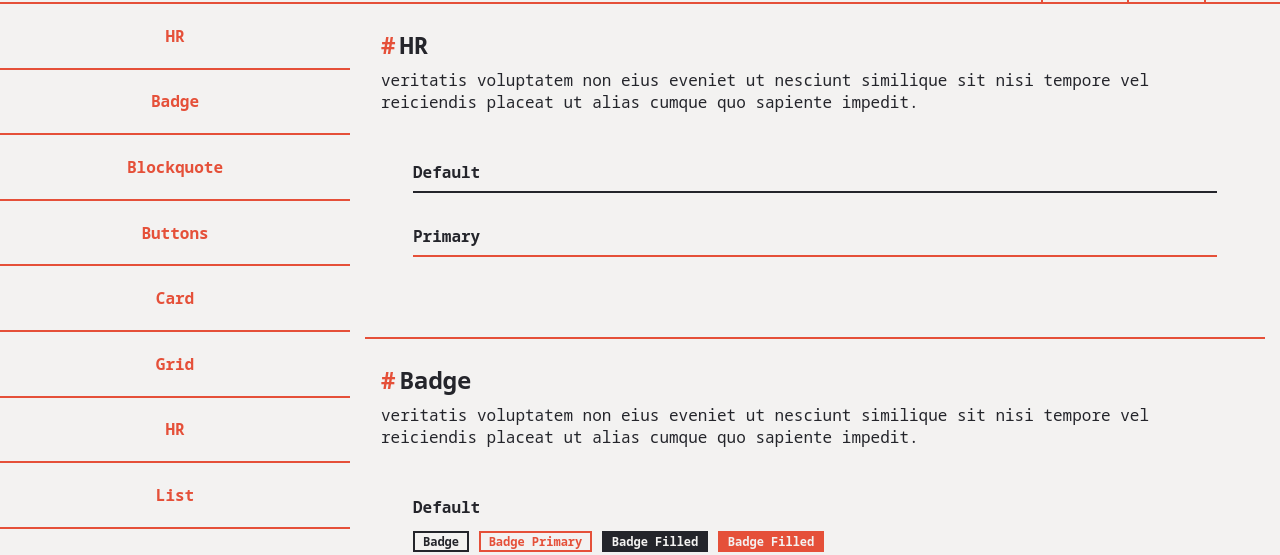
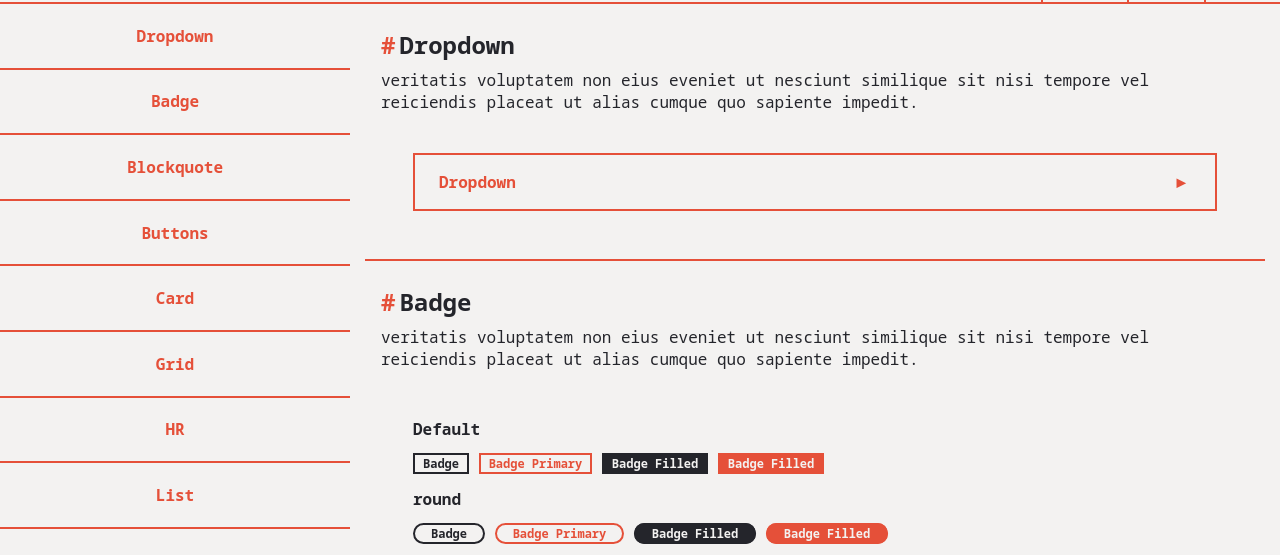
Before and after one commit to Lucake/Brutus, a plain HTML site: page index.html in a window 1280 px wide. Shown: the part 44-599 px from the top of the page. Drawn offline with Linux system fonts and the light colour scheme.

Commit message:
Added dropdown

```diff
--- a/brutus.css
+++ b/brutus.css
@@ -289,7 +289,7 @@ section+section {
     Links & Buttons
     ======================================================================================== */
 /*#region Links & Buttons*/
-/*#region linds*/
+/*#region links*/
 a {
     text-decoration: none;
     color: inherit;
@@ -298,6 +298,7 @@ a {
 a:visited {
     color: inherit;
 }
+/*#endregion links*/
 
 /*
     Button
@@ -667,6 +668,61 @@ hr {
 /*#endregion */
 
 /*  =======================================================================================
+    Dropdown
+    ======================================================================================= */
+/*#region Dropdown*/
+details {
+    color: var(--black);
+}
+
+details {
+    color: var(--black);
+}
+
+details>summary{
+    padding: var(--spacing-medium) var(--spacing-large);
+    border: var(--border-size) solid var(--black);
+    font-weight: 700;
+    transition: var(--transition-time) all ease;
+    color:inherit;
+    border-color:inherit;
+    cursor:pointer;
+}
+
+details > summary {
+    list-style-type: none;
+}
+
+details > summary::-webkit-details-marker {
+    display: none;
+}
+
+details > summary:after{
+    content:'▶';
+    float:right;
+    font-size:1rem;
+    transition: var(--transition-time) all ease;
+}
+
+details[open] > summary:after{
+    transform: rotate(90deg);
+}
+
+details > .content{
+    padding: var(--spacing-medium) var(--spacing-large);
+}
+
+summary:hover {
+    background-color:var(--primary);
+    color:var(--bg);
+}
+
+/*#endregion */
+
+
+
+
+/*  =======================================================================================
     Utils
     ======================================================================================== */
 /*#region utils*/
--- a/index.html
+++ b/index.html
@@ -29,17 +29,19 @@
 
 
 
-      <section id="hr">
-        <h2 class="marker">HR</h2>
+      <section id="dropdown">
+        <h2 class="marker">Dropdown</h2>
         <p>
           veritatis voluptatem non eius eveniet ut nesciunt similique sit nisi
           tempore vel reiciendis placeat ut alias cumque quo sapiente impedit.
         </p>
         <div class="section">
-          <h4>Default</h4>
-          <hr />
-          <h4>Primary</h4>
-          <hr class="primary" />
+          <details class="primary">
+            <summary>Dropdown</summary>
+            <div class="content">
+              <p> content</p>
+            </div>
+          </details>
         </div>
       </section>
 
```
